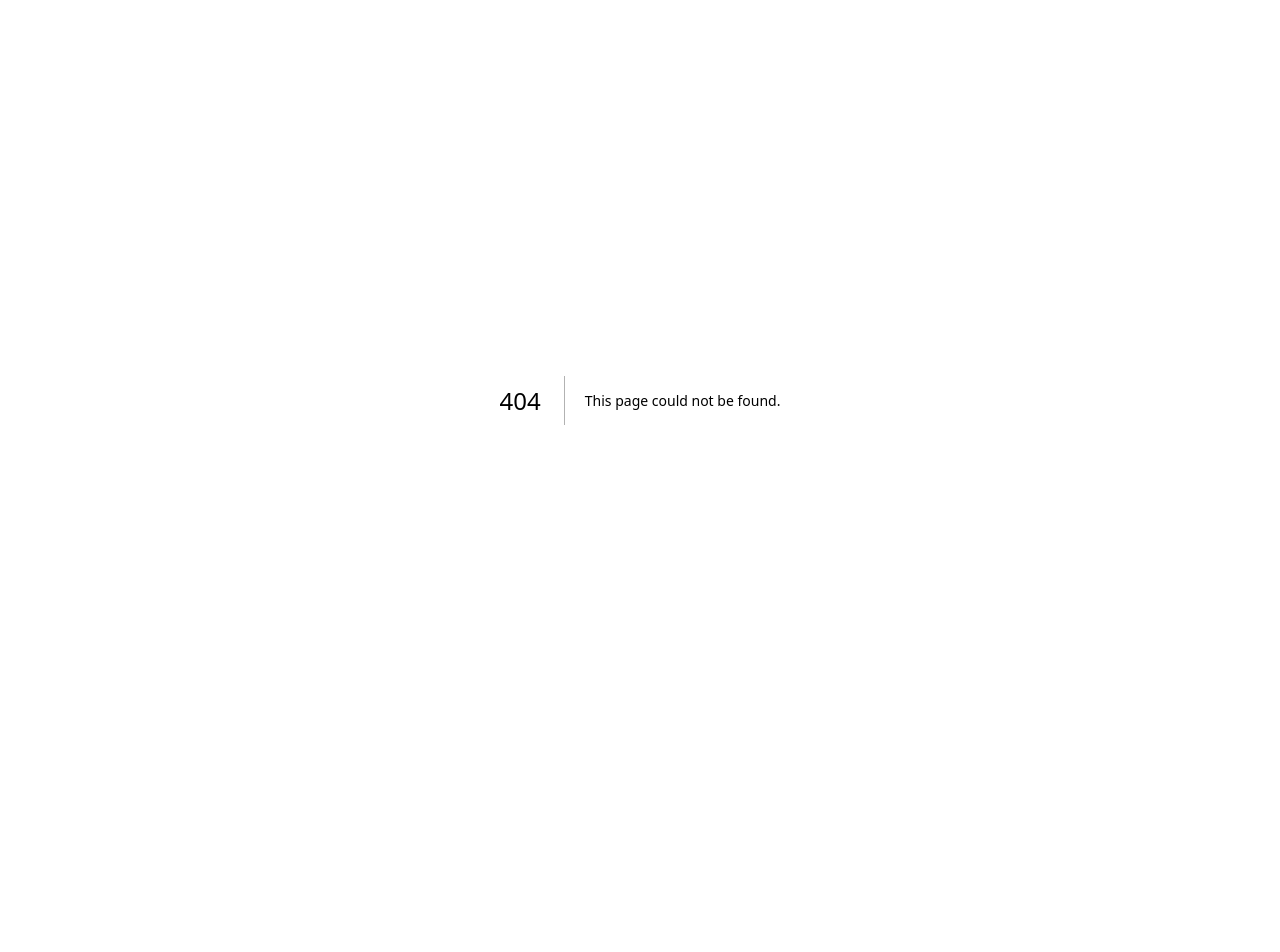
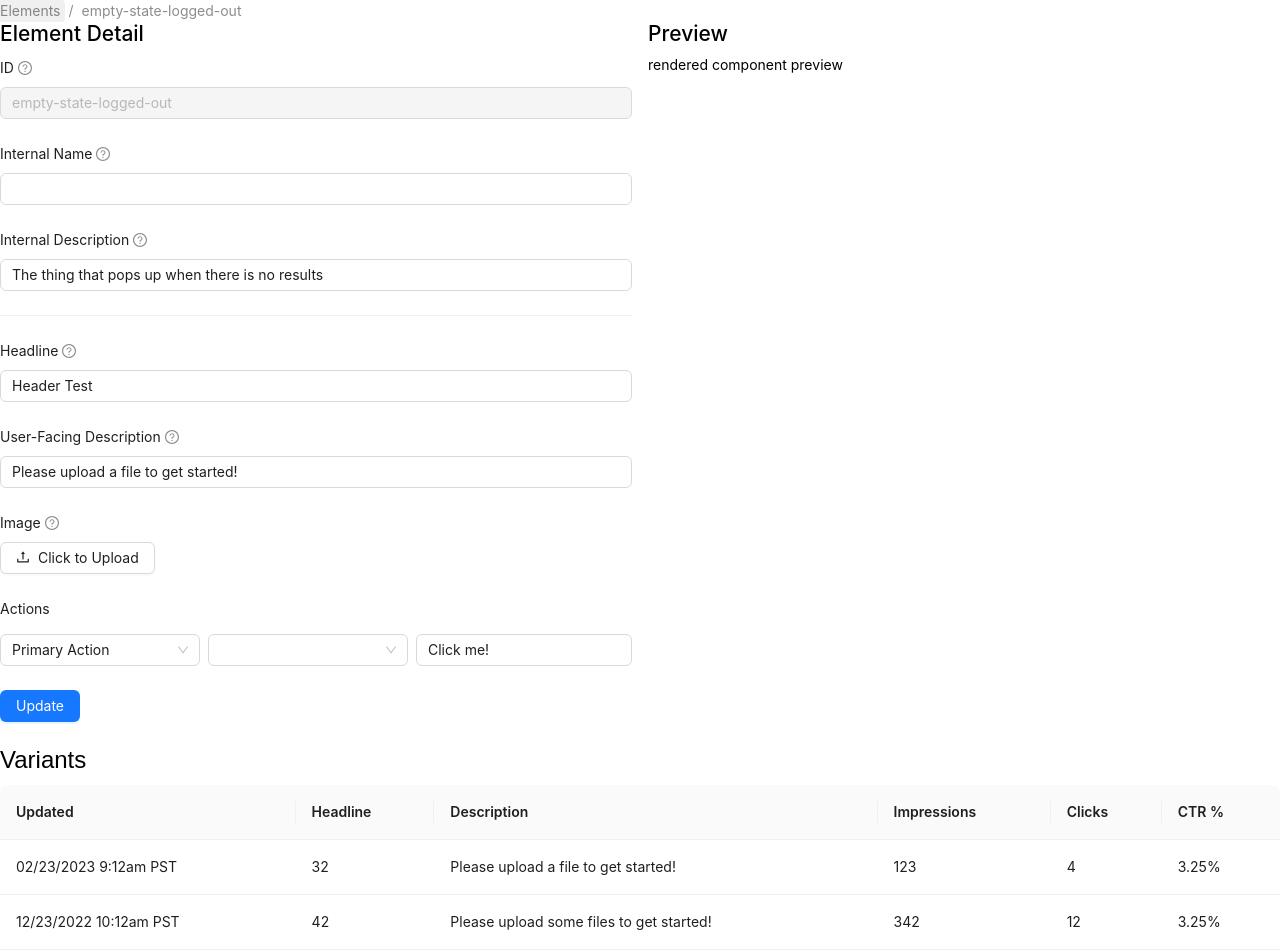
Before and after one commit to happypath-io/happypath-demo, a Next.js app: page /elements/1 in a window 1280 px wide. Before the commit this address had no page. Shown: the top 952 px of the page. Before the commit the page ends 800 px from the top, so only its background shows below. Built offline with nearby package versions, Linux system fonts and the light colour scheme.

Commit message:
sample ui

```diff
--- /dev/null
+++ b/pages/elements/[elementId].tsx
@@ -0,0 +1,197 @@
+import { UploadOutlined } from '@ant-design/icons';
+import {
+  Breadcrumb,
+  Button,
+  Col,
+  Divider,
+  Form,
+  Input,
+  message,
+  Row,
+  Select,
+  Space,
+  Table,
+  Upload,
+  UploadProps,
+} from 'antd';
+import Link from 'next/link';
+
+const onFinish = (values: any) => {
+  console.log('Success:', values);
+};
+
+const onFinishFailed = (errorInfo: any) => {
+  console.log('Failed:', errorInfo);
+};
+
+const props: UploadProps = {
+  name: 'file',
+  action: 'https://www.mocky.io/v2/5cc8019d300000980a055e76',
+  headers: {
+    authorization: 'authorization-text',
+  },
+  onChange(info) {
+    if (info.file.status !== 'uploading') {
+      console.log(info.file, info.fileList);
+    }
+    if (info.file.status === 'done') {
+      message.success(`${info.file.name} file uploaded successfully`);
+    } else if (info.file.status === 'error') {
+      message.error(`${info.file.name} file upload failed.`);
+    }
+  },
+};
+
+const elementVariants = [
+  {
+    key: '1',
+    updated: '02/23/2023 9:12am PST',
+    headline: 32,
+    description: 'Please upload a file to get started!',
+    impressions: 123,
+    clicks: 4,
+    ctr: '3.25%',
+  },
+  {
+    key: '2',
+    updated: '12/23/2022 10:12am PST',
+    headline: 42,
+    description: 'Please upload some files to get started!',
+    impressions: 342,
+    clicks: 12,
+    ctr: '3.25%',
+  },
+];
+const variantColumns = [
+  {
+    title: 'Updated',
+    dataIndex: 'updated',
+    key: 'updated',
+  },
+  {
+    title: 'Headline',
+    dataIndex: 'headline',
+    key: 'headline',
+  },
+  {
+    title: 'Description',
+    dataIndex: 'description',
+    key: 'description',
+  },
+  {
+    title: 'Impressions',
+    dataIndex: 'impressions',
+    key: 'impressions',
+  },
+  {
+    title: 'Clicks',
+    dataIndex: 'clicks',
+    key: 'clicks',
+  },
+  {
+    title: 'CTR %',
+    dataIndex: 'ctr',
+    key: 'ctr',
+  },
+];
+
+const handleChange = (value: string) => {
+  console.log(`selected ${value}`);
+};
+
+export default function ElementDetail() {
+  const [form] = Form.useForm();
+
+  return (
+    <>
+      <Breadcrumb>
+        <Breadcrumb.Item>
+          <Link href={'/elements'}>Elements</Link>
+        </Breadcrumb.Item>
+        <Breadcrumb.Item>
+          <a href="">empty-state-logged-out</a>
+        </Breadcrumb.Item>
+      </Breadcrumb>
+      <Row gutter={16}>
+        <Col span={12}>
+          <h2>Element Detail</h2>
+          <Form
+            form={form}
+            layout="vertical"
+            onFinish={onFinish}
+            onFinishFailed={onFinishFailed}
+          >
+            <Form.Item label="ID" tooltip="This is a required field">
+              <Input value="empty-state-logged-out" disabled={true} />
+            </Form.Item>
+            <Form.Item
+              label="Internal Name"
+              tooltip="Defaults to the ID but you can change this anytime."
+            >
+              <Input />
+            </Form.Item>
+            <Form.Item
+              label="Internal Description"
+              tooltip="Describe the element, just for internal purposes."
+            >
+              <Input value="The thing that pops up when there is no results	" />
+            </Form.Item>
+            <Divider />
+            <Form.Item label="Headline" tooltip="Tooltip with customize icon">
+              <Input value="Header Test" />
+            </Form.Item>
+            <Form.Item
+              label="User-Facing Description"
+              tooltip="Tooltip with customize icon"
+            >
+              <Input value="Please upload a file to get started!" />
+            </Form.Item>
+            <Form.Item label="Image" tooltip="Tooltip with customize icon">
+              <Upload {...props}>
+                <Button icon={<UploadOutlined />}>Click to Upload</Button>
+              </Upload>
+            </Form.Item>
+            {/* TODO Not sure about this select: */}
+            <Form.Item>
+              <p>
+                <label htmlFor="">Actions</label>
+              </p>
+              <Space>
+                <Select
+                  defaultValue="Primary Action"
+                  style={{ width: 200 }}
+                  onChange={handleChange}
+                  options={[
+                    { value: 'primaryAction', label: 'Primary Action' },
+                    { value: 'secondaryAction', label: 'Secondary Action' },
+                  ]}
+                />
+                <Select
+                  defaultValue=""
+                  style={{ width: 200 }}
+                  onChange={handleChange}
+                  options={[
+                    { value: 'buttonAction', label: 'Button' },
+                    { value: 'linkAction', label: 'Link' },
+                    { value: 'textAction', label: 'Text' },
+                  ]}
+                />
+                <Input value="Click me!" />
+              </Space>
+            </Form.Item>
+            <Form.Item>
+              <Button type="primary">Update</Button>
+            </Form.Item>
+          </Form>
+        </Col>
+        <Col span={12}>
+          <h2>Preview</h2>
+          rendered component preview
+        </Col>
+      </Row>
+      {/* Table showing older variants for this ID */}
+      <h2>Variants</h2>
+      <Table dataSource={elementVariants} columns={variantColumns} />;
+    </>
+  );
+}
--- a/pages/index.tsx
+++ b/pages/index.tsx
@@ -10,7 +10,7 @@ export default function Home() {
     notification.open({
       message: '{UserName} has been invited',
       description:
-        'This notification content should be powered by us, along with tracking the metrics of how it performs with impressions and clicks!',
+        'This notification is an example of existing UI component, that we can wrap with <HappyPath></HappyPath> so content can be powered by us, along with tracking the metrics of how it performs with impressions and clicks!',
       onClick: () => {
         console.log('Notification Clicked!');
       },
@@ -36,7 +36,7 @@ export default function Home() {
 
           <p>
             <h4>Get Started:</h4>
-            <code>npm i @happypath/emptystates</code>
+            <code>npm i @happypath-io/empty-states</code>
           </p>
 
           {/* NOTIFICATION EXAMPLE */}
@@ -82,7 +82,7 @@ export default function Home() {
           <Result
             status="success"
             title="Successfully Purchased Cloud Server ECS!"
-            subTitle="Order number: 2017182818828182881 Cloud server configuration takes 1-5 minutes, please wait."
+            subTitle="This comes from the Ant Design component library. Order number: 2017182818828182881 Cloud server configuration takes 1-5 minutes, please wait. Can HappyPath power this content and track these button clicks?"
             extra={[
               <Button type="primary" key="console">
                 Go Console
```
Also changed, not shown: pages/elements/index.tsx (added, +84 -0 lines).
